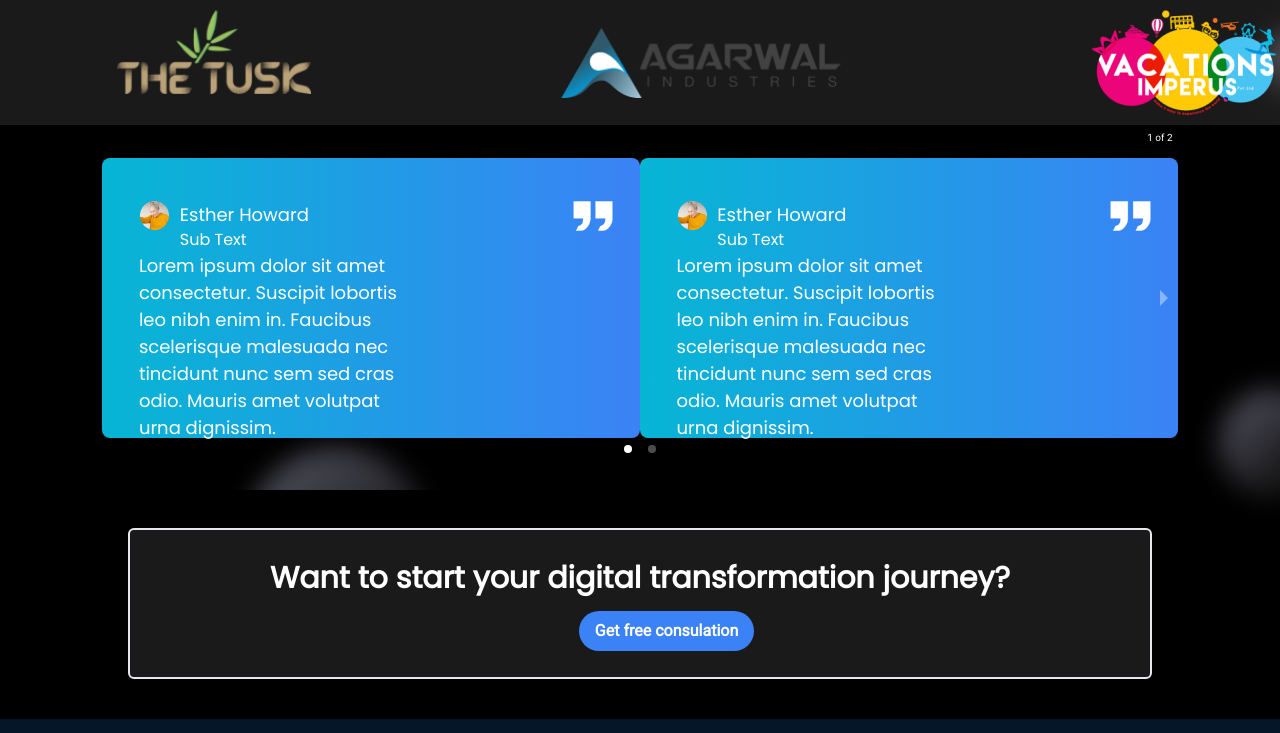
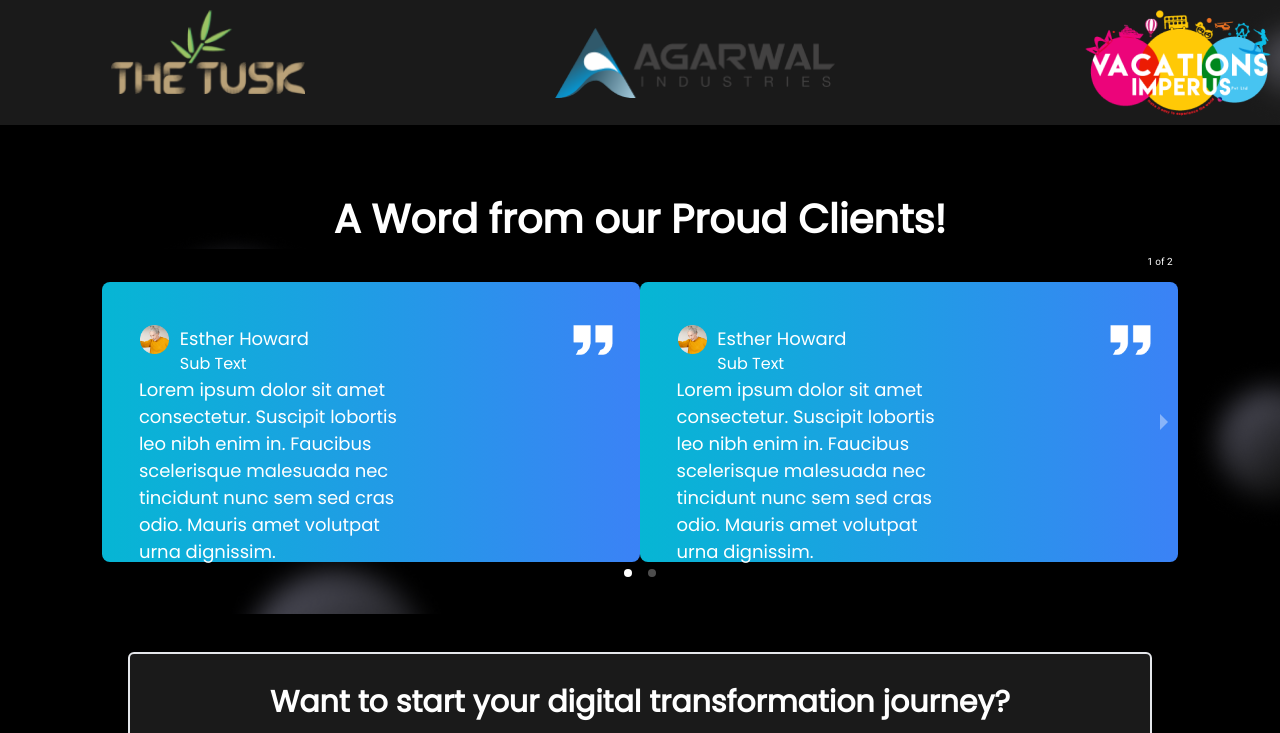
Before and after one commit to bhargavi-005/ShubhchintakWebsite, a Next.js app in the folder shubhchintak-india/: page /portfolio in a window 1280 px wide. Shown: the part 3902-4635 px from the top of the page. Built offline with nearby package versions, Linux system fonts and the light colour scheme.

Commit message:
Update portfolio.js

```diff
--- a/shubhchintak-india/src/pages/portfolio.js
+++ b/shubhchintak-india/src/pages/portfolio.js
@@ -149,6 +149,7 @@ function Port(){
             {/* Next Section */}
             <Clients/>
             {/* Next Section */}
+            <h1 className="mt-[5%] text-center text-[40px] text-white font-xyz font-semibold">A Word from our Proud Clients!</h1>
             <Review/>
 
             <div className="mt-[3%] bg-[#FFFFFF1A] ml-[10%] mr-[10%] pt-[2%] pb-[2%] rounded-md border-2 border-solid">
```
